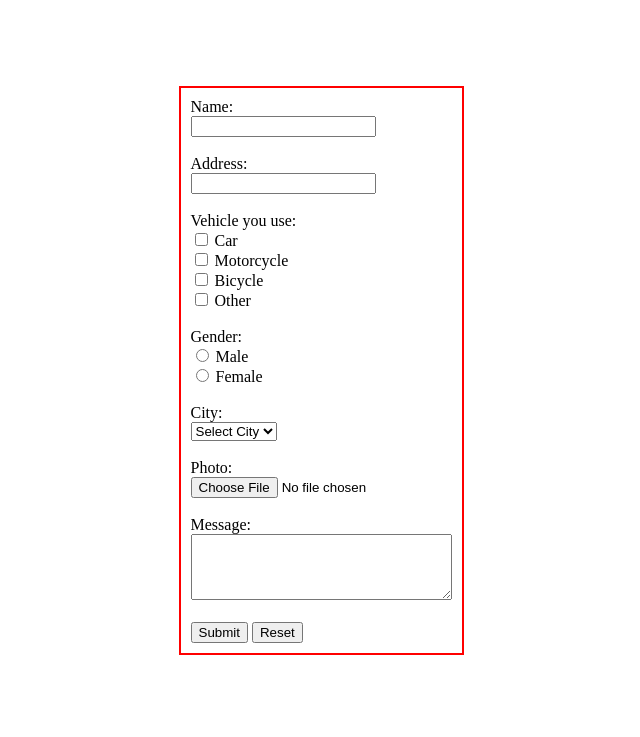
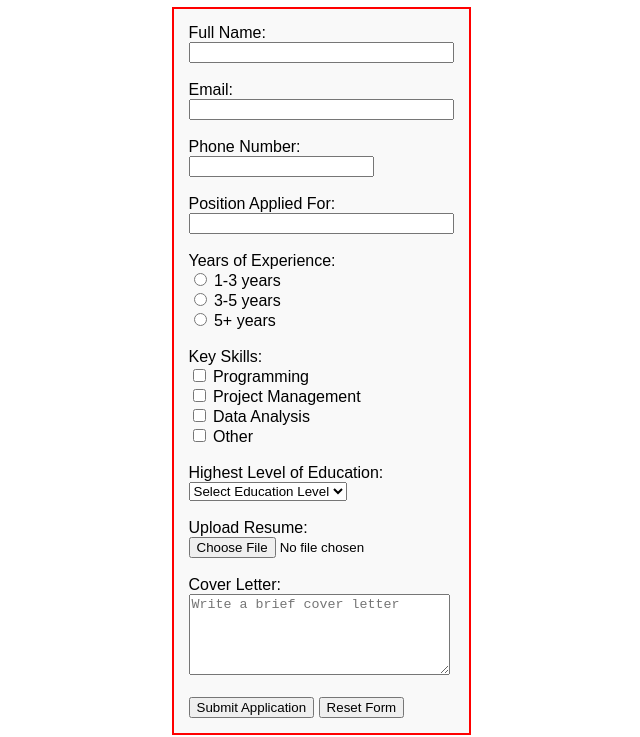
Before and after one commit to tendonintendo/latihan-form, a plain HTML site: page index.html in a window 1280 px wide. Shown: the part 63-800 px from the top of the page, without its empty margins (319-959 px from the left). Drawn offline with Linux system fonts and the light colour scheme.

Commit message:
Update index.html

```diff
--- a/index.html
+++ b/index.html
@@ -3,13 +3,14 @@
 <head>
     <meta charset="UTF-8">
     <meta name="viewport" content="width=device-width, initial-scale=1.0">
-    <title>HTML Form Example</title>
+    <title>Job Application Form</title>
     <style>
-        .vertical-frame {
+        .form-container {
             border: 2px solid red;
-            padding: 10px;
+            padding: 15px;
             display: inline-block;
             margin: auto;
+            background-color: #f9f9f9;
         }
         body {
             display: flex;
@@ -18,54 +19,65 @@
             align-items: center;
             height: 100vh;
             margin: 0;
+            font-family: Arial, sans-serif;
         }
     </style>
 </head>
 <body>
 
-    <h2>Student Vehicle Registration Form</h2>
-    <div class="vertical-frame">
-        <form method="post" action="submit_form.php">
-            <!-- Text Input -->
-            <label for="Name">Name:</label><br>
-            <input type="text" id="Name" name="Name" size="20" maxlength="30"><br><br>
+    <h2>Job Application Form</h2>
+    <div class="form-container">
+        <form method="post" action="submit_job_application.php">
+            <!-- Full Name -->
+            <label for="fullName">Full Name:</label><br>
+            <input type="text" id="fullName" name="fullName" size="30" maxlength="50"><br><br>
 
-            <!-- Address Input -->
-            <label for="Address">Address:</label><br>
-            <input type="Address" id="Address" name="Address" size="20" maxlength="30"><br><br>
+            <!-- Email -->
+            <label for="email">Email:</label><br>
+            <input type="email" id="email" name="email" size="30" maxlength="50"><br><br>
 
-            <!-- Checkbox Input -->
-            <label>Vehicle you use:</label><br>
-            <input type="checkbox" name="Vehicle" value="Car"> Car<br>
-            <input type="checkbox" name="Vehicle" value="Motorcycle"> Motorcycle<br>
-            <input type="checkbox" name="Vehicle" value="Bicycle"> Bicycle<br>
-            <input type="checkbox" name="Vehicle" value="Other"> Other<br><br>
+            <!-- Phone Number -->
+            <label for="phone">Phone Number:</label><br>
+            <input type="tel" id="phone" name="phone" size="20" maxlength="15"><br><br>
 
-            <!-- Radio Button -->
-            <label>Gender:</label><br>
-            <input type="radio" name="gender" value="male"> Male<br>
-            <input type="radio" name="gender" value="female"> Female<br><br>
+            <!-- Position Applied -->
+            <label for="position">Position Applied For:</label><br>
+            <input type="text" id="position" name="position" size="30" maxlength="50"><br><br>
 
-            <!-- Dropdown Menu -->
-            <label for="City">City:</label><br>
-            <select id="City" name="City">
-                <option value="">Select City</option>
-                <option value="JKT">Jakarta</option>
-                <option value="BDG">Bandung</option>
-                <option value="SBY">Surabaya</option>
+            <!-- Experience -->
+            <label>Years of Experience:</label><br>
+            <input type="radio" name="experience" value="1-3"> 1-3 years<br>
+            <input type="radio" name="experience" value="3-5"> 3-5 years<br>
+            <input type="radio" name="experience" value="5+"> 5+ years<br><br>
+
+            <!-- Skills -->
+            <label>Key Skills:</label><br>
+            <input type="checkbox" name="skills" value="Programming"> Programming<br>
+            <input type="checkbox" name="skills" value="Project Management"> Project Management<br>
+            <input type="checkbox" name="skills" value="Data Analysis"> Data Analysis<br>
+            <input type="checkbox" name="skills" value="Other"> Other<br><br>
+
+            <!-- Dropdown for Education Level -->
+            <label for="education">Highest Level of Education:</label><br>
+            <select id="education" name="education">
+                <option value="">Select Education Level</option>
+                <option value="highschool">High School</option>
+                <option value="bachelor">Bachelor's Degree</option>
+                <option value="master">Master's Degree</option>
+                <option value="phd">PhD</option>
             </select><br><br>
 
-            <!-- File Input -->
-            <label for="file">Photo:</label><br>
-            <input type="file" id="file" name="file"><br><br>
+            <!-- File Input for Resume -->
+            <label for="resume">Upload Resume:</label><br>
+            <input type="file" id="resume" name="resume"><br><br>
 
-            <!-- Textarea Input -->
-            <label for="message">Message:</label><br>
-            <textarea id="message" name="message" rows="4" cols="30"></textarea><br><br>
+            <!-- Cover Letter -->
+            <label for="coverLetter">Cover Letter:</label><br>
+            <textarea id="coverLetter" name="coverLetter" rows="5" cols="30" placeholder="Write a brief cover letter"></textarea><br><br>
 
             <!-- Submit and Reset Buttons -->
-            <input type="submit" value="Submit">
-            <input type="reset" value="Reset">
+            <input type="submit" value="Submit Application">
+            <input type="reset" value="Reset Form">
         </form>
     </div>
 
```
